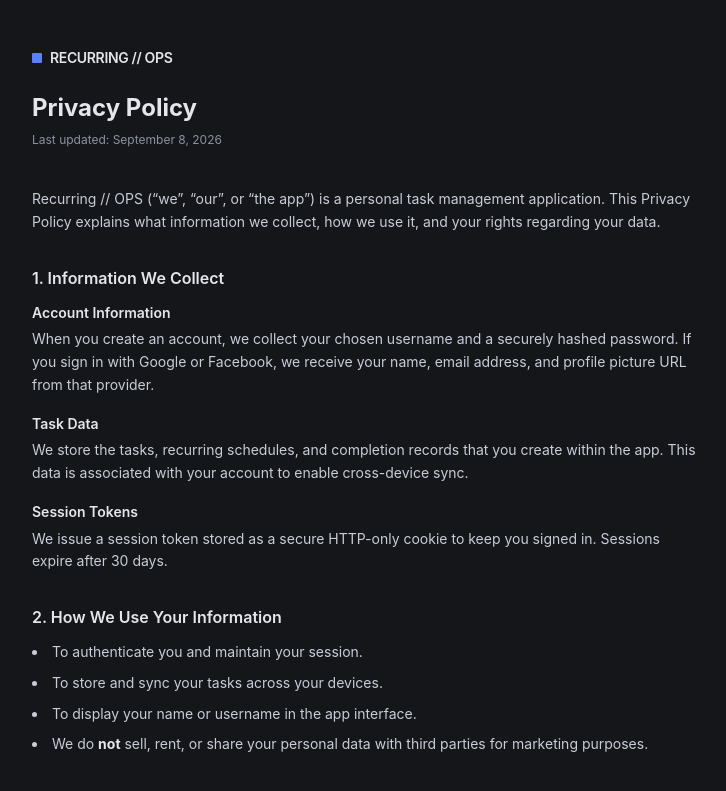
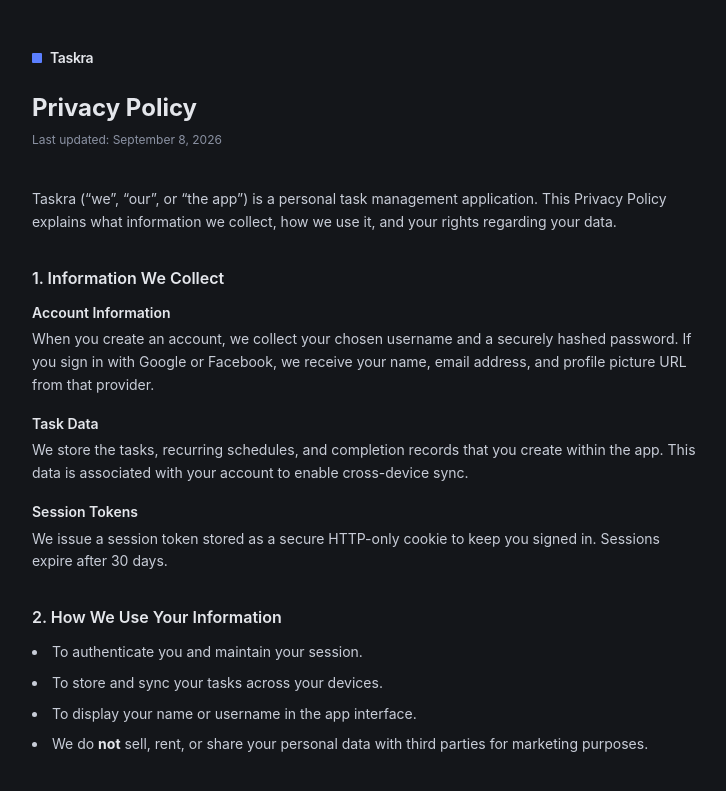
Before and after one commit to jayant-baid/taskra-todo-app, a Next.js app: page /privacy in a window 1280 px wide. Shown: the top 791 px of the page, without its empty margins (272-998 px from the left). Built offline with nearby package versions, Linux system fonts and the light colour scheme.

Commit message:
feat: rebrand to Taskra, add logo_1024 with rounded corners to header, wire favicon

```diff
--- a/src/app/data-deletion/page.tsx
+++ b/src/app/data-deletion/page.tsx
@@ -2,9 +2,9 @@
 import Link from "next/link";
 
 export const metadata: Metadata = {
-  title: "Data Deletion – Recurring // OPS",
+  title: "Data Deletion – Taskra",
   description:
-    "Instructions to delete your Recurring // OPS account and all associated data.",
+    "Instructions to delete your Taskra account and all associated data.",
 };
 
 export default function DataDeletion() {
@@ -19,7 +19,7 @@
               href="/"
               className="text-sm font-semibold tracking-tight text-[#E4E6EB] hover:text-[#5B7FFF] transition-colors"
             >
-              RECURRING // OPS
+              Taskra
             </Link>
           </div>
           <h1 className="text-2xl font-bold text-[#E4E6EB] mb-2">
@@ -33,7 +33,7 @@
         <div className="flex flex-col gap-8 text-sm leading-relaxed text-[#C8CDD8]">
           <section>
             <p>
-              If you signed in to Recurring // OPS using Facebook and would like
+              If you signed in to Taskra using Facebook and would like
               to delete all data we hold about you, follow the steps below.
             </p>
           </section>
@@ -47,7 +47,7 @@
               <li>
                 Open{" "}
                 <Link href="/" className="text-[#5B7FFF] hover:underline">
-                  Recurring // OPS
+                  Taskra
                 </Link>{" "}
                 and sign in.
               </li>
@@ -112,7 +112,7 @@
 
         {/* Footer */}
         <div className="mt-12 pt-6 border-t border-[#2A2E37] flex items-center justify-between text-xs text-[#5C6272]">
-          <span>Recurring // OPS</span>
+          <span>Taskra</span>
           <div className="flex gap-4">
             <Link href="/privacy" className="text-[#5B7FFF] hover:underline">
               Privacy Policy
--- a/src/app/layout.tsx
+++ b/src/app/layout.tsx
@@ -2,8 +2,12 @@
 import './globals.css';
 
 export const metadata: Metadata = {
-  title: 'Recurring Tasks & Daily Operations',
-  description: 'Local-first recurring to-do application with roll-forward daily tasks, weekly analytics, and cross-tab synchronization.',
+  title: 'Taskra – Recurring Task Engine',
+  description: 'Cross-device recurring task manager with roll-forward daily tasks, weekly analytics, and real-time sync.',
+  icons: {
+    icon: '/favicon.png',
+    apple: '/favicon.png',
+  },
 };
 
 export default function RootLayout({
--- a/src/app/page.tsx
+++ b/src/app/page.tsx
@@ -1,6 +1,7 @@
 "use client";
 
 import React, { useState, useEffect } from "react";
+import Image from "next/image";
 import {
   Plus,
   Trash2,
@@ -111,14 +112,20 @@
       <header className="h-12 border-b border-[#2A2E37] bg-[#1C1F26] px-3 sm:px-5 flex items-center justify-between shrink-0 select-none">
         <div className="flex items-center gap-3">
           <div className="flex items-center gap-2">
-            <div className="w-2.5 h-2.5 bg-[#5B7FFF] rounded-[1px]" />
+            <Image
+              src="/logo_1024.png"
+              alt="Taskra"
+              width={26}
+              height={26}
+              className="rounded-lg"
+            />
             <h1 className="text-sm font-semibold tracking-tight text-[#E4E6EB]">
-              RECURRING // OPS
+              Taskra
             </h1>
           </div>
           <span className="text-[#383E4C] hidden sm:inline">|</span>
           <span className="text-xs text-[#8B92A3] hidden lg:inline-block">
-            Cross-Device Task Engine
+            Recurring Task Engine
           </span>
         </div>
 
--- a/src/app/privacy/page.tsx
+++ b/src/app/privacy/page.tsx
@@ -2,8 +2,8 @@
 import Link from "next/link";
 
 export const metadata: Metadata = {
-  title: "Privacy Policy – Recurring // OPS",
-  description: "Privacy Policy for the Recurring // OPS task management application.",
+  title: "Privacy Policy – Taskra",
+  description: "Privacy Policy for the Taskra task management application.",
 };
 
 export default function PrivacyPolicy() {
@@ -18,7 +18,7 @@
               href="/"
               className="text-sm font-semibold tracking-tight text-[#E4E6EB] hover:text-[#5B7FFF] transition-colors"
             >
-              RECURRING // OPS
+              Taskra
             </Link>
           </div>
           <h1 className="text-2xl font-bold text-[#E4E6EB] mb-2">
@@ -31,7 +31,7 @@
           {/* Intro */}
           <section>
             <p>
-              Recurring // OPS (&ldquo;we&rdquo;, &ldquo;our&rdquo;, or &ldquo;the app&rdquo;) is a personal task
+              Taskra (&ldquo;we&rdquo;, &ldquo;our&rdquo;, or &ldquo;the app&rdquo;) is a personal task
               management application. This Privacy Policy explains what information
               we collect, how we use it, and your rights regarding your data.
             </p>
@@ -115,7 +115,7 @@
             </ul>
             <p className="mt-3">
               We store your provider ID, email, name, and avatar URL to link
-              your social account to your Recurring // OPS account. We do not
+              your social account to your Taskra account. We do not
               post on your behalf or access your contacts or friends lists.
             </p>
           </section>
@@ -171,7 +171,7 @@
               7. Children&apos;s Privacy
             </h2>
             <p>
-              Recurring // OPS is not directed at children under the age of 13.
+              Taskra is not directed at children under the age of 13.
               We do not knowingly collect personal information from children
               under 13. If you believe we have inadvertently collected such
               information, please contact us for immediate deletion.
@@ -214,7 +214,7 @@
 
         {/* Footer */}
         <div className="mt-12 pt-6 border-t border-[#2A2E37] flex items-center justify-between text-xs text-[#5C6272]">
-          <span>Recurring // OPS</span>
+          <span>Taskra</span>
           <Link
             href="/"
             className="text-[#5B7FFF] hover:underline"
--- a/src/app/terms/page.tsx
+++ b/src/app/terms/page.tsx
@@ -2,8 +2,8 @@
 import Link from "next/link";
 
 export const metadata: Metadata = {
-  title: "Terms of Service – Recurring // OPS",
-  description: "Terms of Service for the Recurring // OPS task management application.",
+  title: "Terms of Service – Taskra",
+  description: "Terms of Service for the Taskra task management application.",
 };
 
 export default function TermsOfService() {
@@ -18,7 +18,7 @@
               href="/"
               className="text-sm font-semibold tracking-tight text-[#E4E6EB] hover:text-[#5B7FFF] transition-colors"
             >
-              RECURRING // OPS
+              Taskra
             </Link>
           </div>
           <h1 className="text-2xl font-bold text-[#E4E6EB] mb-2">
@@ -30,7 +30,7 @@
         <div className="flex flex-col gap-8 text-sm leading-relaxed text-[#C8CDD8]">
           <section>
             <p>
-              By using Recurring // OPS (&ldquo;the app&rdquo;), you agree to these Terms of
+              By using Taskra (&ldquo;the app&rdquo;), you agree to these Terms of
               Service. Please read them carefully.
             </p>
           </section>
@@ -40,7 +40,7 @@
               1. Use of the App
             </h2>
             <p>
-              Recurring // OPS is a personal productivity tool for managing tasks
+              Taskra is a personal productivity tool for managing tasks
               and recurring routines. You agree to use it only for lawful
               purposes and in a manner consistent with these terms.
             </p>
@@ -127,7 +127,7 @@
 
         {/* Footer */}
         <div className="mt-12 pt-6 border-t border-[#2A2E37] flex items-center justify-between text-xs text-[#5C6272]">
-          <span>Recurring // OPS</span>
+          <span>Taskra</span>
           <Link
             href="/"
             className="text-[#5B7FFF] hover:underline"
--- a/src/components/auth/AuthModal.tsx
+++ b/src/components/auth/AuthModal.tsx
@@ -91,7 +91,7 @@
       isOpen={isOpen}
       onClose={onClose}
       title={
-        mode === "login" ? "Sign In to Recurring // OPS" : "Create an Account"
+        mode === "login" ? "Sign In to Taskra" : "Create an Account"
       }
       subtitle="Sync your tasks, recurring routines, and history across mobile and desktop"
       maxWidth="max-w-md"
```
Also changed, not shown: public/favicon.png (added), public/logo_1024.png (added).
